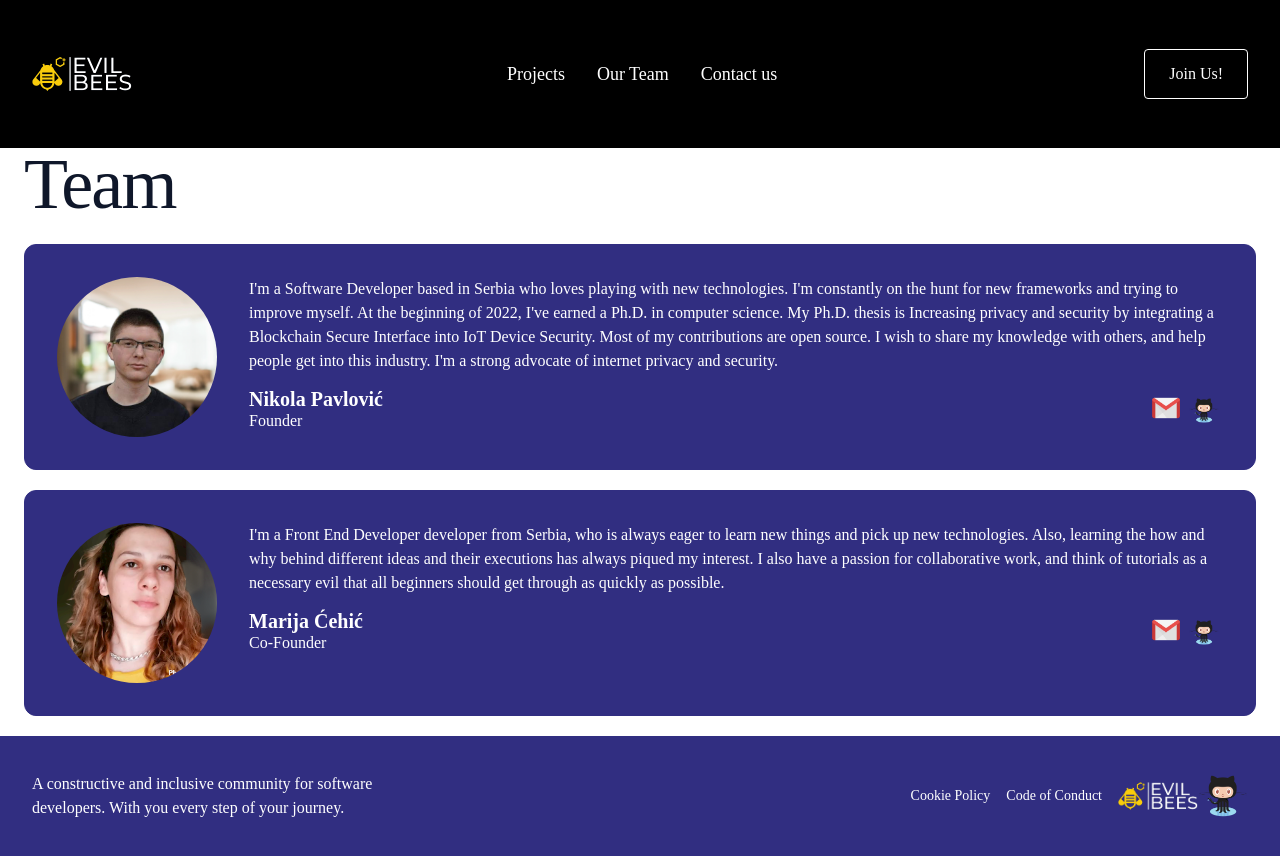
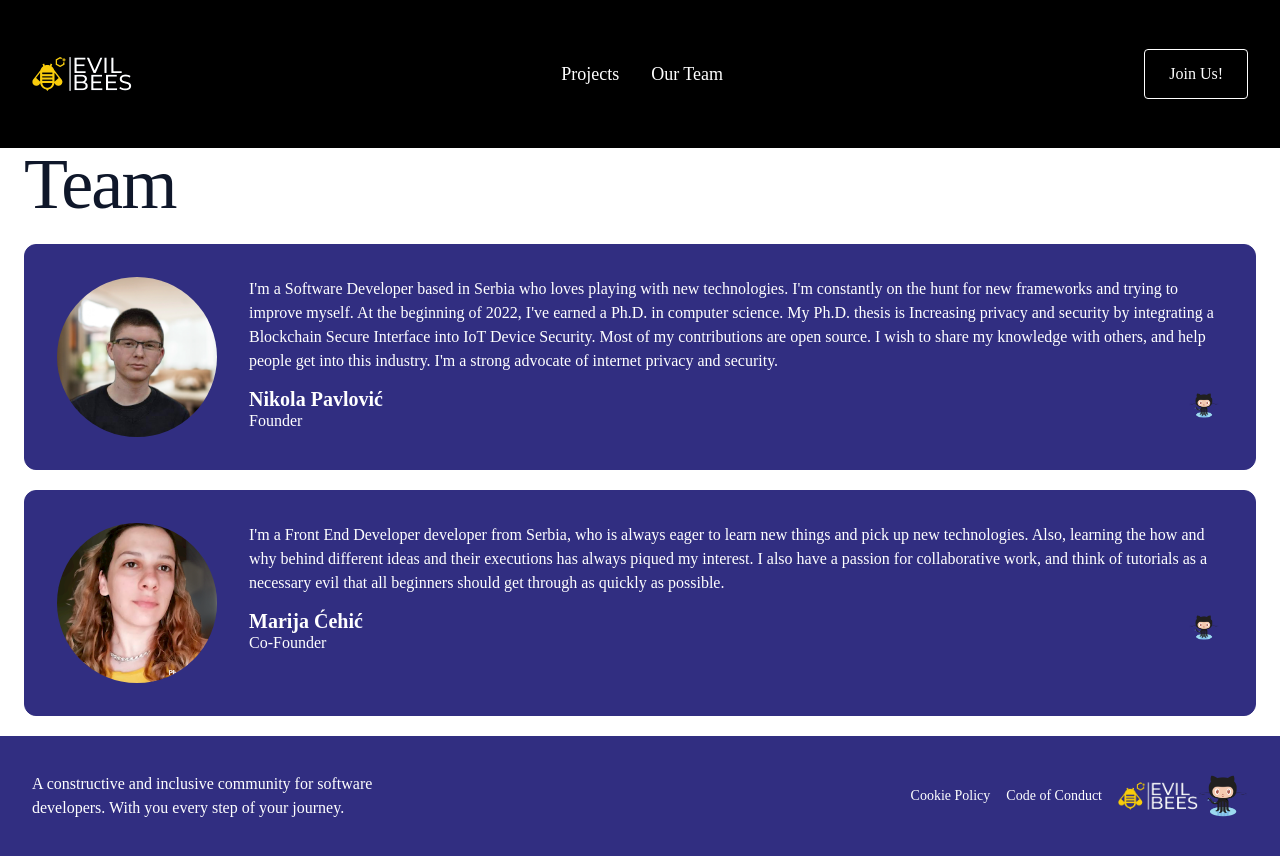
Before and after one commit to nikolap994/evil_bees, a Next.js app: page /our-team in a window 1280 px wide. Built offline with nearby package versions, Linux system fonts and the light colour scheme.

Commit message:
Remove contact us page and emails

```diff
--- a/components/navigation.js
+++ b/components/navigation.js
@@ -50,12 +50,6 @@ export default function Navigation() {
 								>
 									Our Team
 								</Link>
-								<Link
-									className="block lg:inline-block text-white-400 hover:text-white mr-4"
-									href="/contact"
-								>
-									Contact us
-								</Link>
 							</div>
 						</div>
 						<Link
--- a/content/team.json
+++ b/content/team.json
@@ -4,15 +4,13 @@
 		"github": "https://github.com/nikolap994",
 		"about": "I'm a Software Developer based in Serbia who loves playing with new technologies. I'm constantly on the hunt for new frameworks and trying to improve myself. At the beginning of 2022, I've earned a Ph.D. in computer science. My Ph.D. thesis is Increasing privacy and security by integrating a Blockchain Secure Interface into IoT Device Security. Most of my contributions are open source. I wish to share my knowledge with others, and help people get into this industry. I'm a strong advocate of internet privacy and security.",
 		"photo": "/team/nikolap994.png",
-		"role": "Founder",
-		"email": "nikola@evilbees.com"
+		"role": "Founder"
 	},
 	"1": {
 		"name": "Marija Ćehić",
 		"github": "https://github.com/cehicm",
 		"about": "I'm a Front End Developer developer from Serbia, who is always eager to learn new things and pick up new technologies. Also, learning the how and why behind different ideas and their executions has always piqued my interest. I also have a passion for collaborative work, and think of tutorials as a necessary evil that all beginners should get through as quickly as possible.",
 		"photo": "/team/cehicm.png",
-		"role": "Co-Founder",
-		"email": "marija@evilbees.com"
+		"role": "Co-Founder"
 	}
 }
--- a/pages/contact.js
+++ /dev/null
@@ -1,42 +0,0 @@
-import Head from "next/head";
-
-import Contacts from "../content/team.json";
-import Image from "next/image";
-
-export default function Contact() {
-	return (
-		<>
-			<Head>
-				<title>Contact Us</title>
-			</Head>
-			<div className="container m-auto px-6 md:px-12 xl:px-6">
-				<div className="flex flex-wrap">
-					<div className="basis-auto mb-6 md:mb-0 w-full md:w-6/12 px-3 lg:px-6 mt-20">
-						<h2 className="text-3xl font-bold mb-6">
-							Get in touch, we’d love to hear from you
-						</h2>
-						<p className="text-black-500 mb-10">
-							If you wanna get in touch, talk to me about a project
-							collaboration or just say hi, send an email to
-						</p>
-						{Object.entries(Contacts).map(([key, contact]) => {
-							return (
-								<p key={key} className="text-black-500 mb-1">
-									{contact.name} - {contact.email}
-								</p>
-							);
-						})}
-					</div>
-					<div className="basis-auto mb-6 md:mb-0 w-full md:w-6/12 px-3 lg:px-6">
-						<Image
-							src="/images/contact-me.png"
-							alt="contact-me"
-							width="1000"
-							height="1000"
-						/>
-					</div>
-				</div>
-			</div>
-		</>
-	);
-}
--- a/pages/our-team.js
+++ b/pages/our-team.js
@@ -36,18 +36,6 @@ export default function OurTeam() {
 												<div className="float-right">
 													<Link
 														className="inline-block m-1"
-														href={"mailto:" + member.email}
-													>
-														<Image
-															src="/email.png"
-															width="30"
-															height="30"
-															loading="lazy"
-															alt="Email"
-														/>
-													</Link>
-													<Link
-														className="inline-block m-1"
 														href={member.github}
 													>
 														<Image
```
Also changed, not shown: 2 other files (tests, documents, lock files or other folders).
